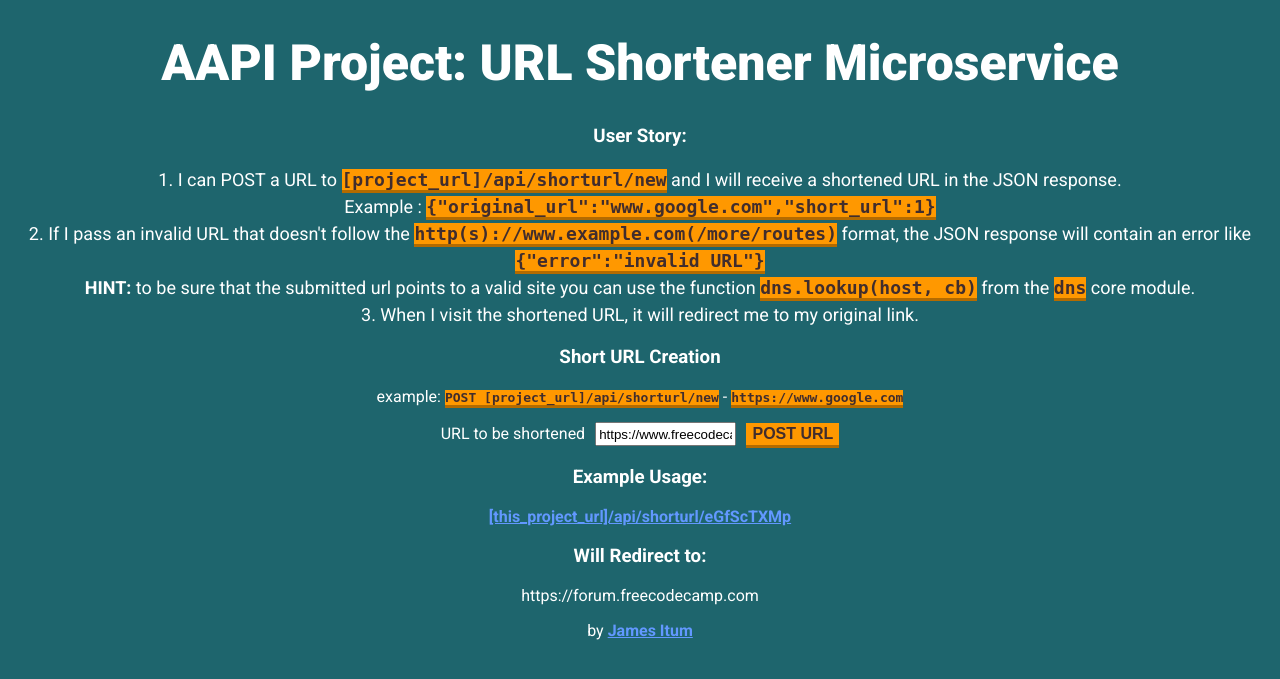
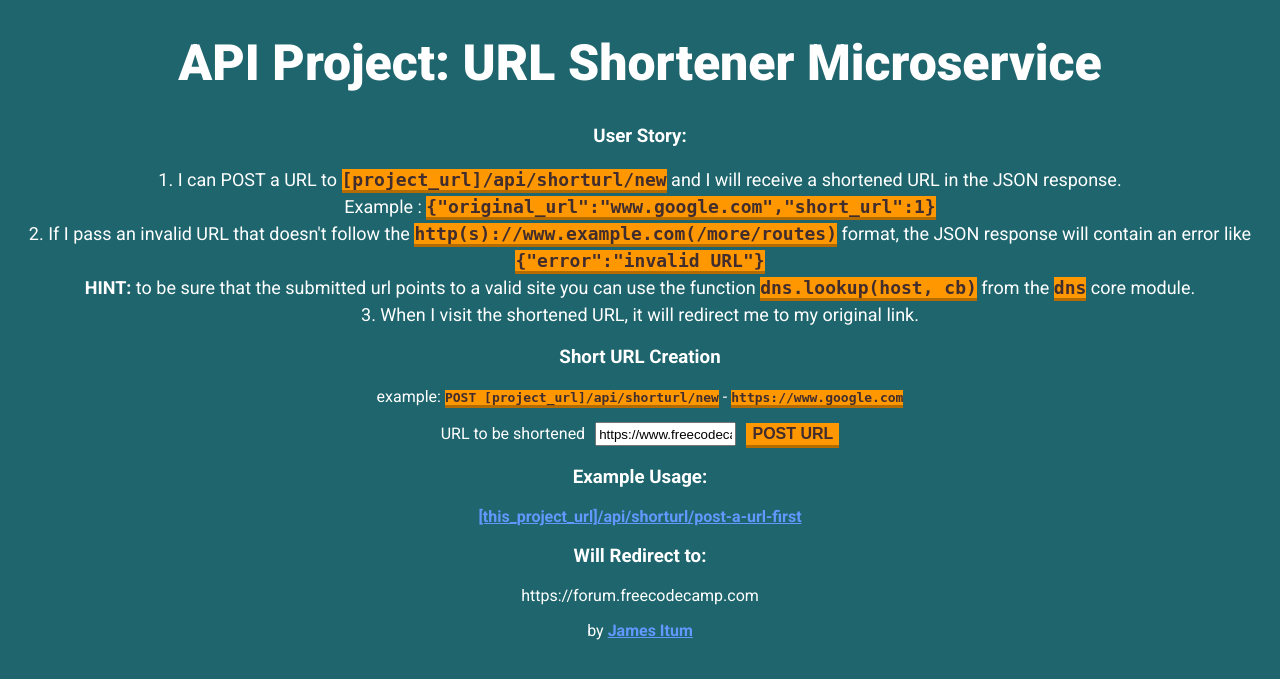
Before and after one commit to isemaj/fcc-url-shortener-microservice, a Node server app: page / in a window 1280 px wide. Shown: the top 679 px of the page. Run offline with Node 20, Linux system fonts and the light colour scheme; data that the repository does not hold is empty; some libraries are stand-ins or nearby versions.

Commit message:
set the template variable for link

```diff
--- a/views/index.pug
+++ b/views/index.pug
@@ -7,7 +7,7 @@
     link(href='style.css', rel='stylesheet', type='text/css')
   body
     .container
-      h1 AAPI Project: URL Shortener Microservice
+      h1 API Project: URL Shortener Microservice
       h3 User Story:
       ol.user-stories
         li
@@ -41,8 +41,9 @@
         input#url_input(type='text', name='url', value='https://www.freecodecamp.com')
         input.post-button(type='submit', value='POST URL')
       h3 Example Usage:
-      a(href='https://fcc-url-shortener-microservice-isemaj.glitch.me/api/shorturl/eGfScTXMp')
-        | [this_project_url]/api/shorturl/eGfScTXMp
+      // a(href=host + '/api/shorturl/' + =sampleShortUrl target="_blank")
+      a(href=`${host}/api/shorturl/${sample}` target="_blank")
+        | [this_project_url]/api/shorturl/#{sample}
       h3 Will Redirect to:
       p https://forum.freecodecamp.com
     .footer
```
